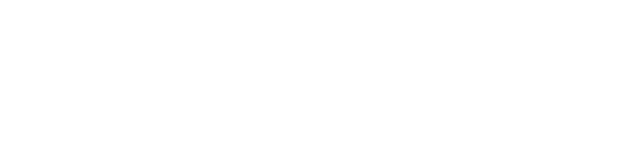
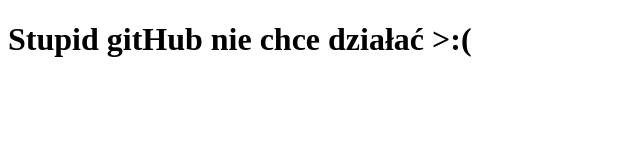
Before and after one commit to Konk99/New-batch, a plain HTML site: page index.html in a window 1280 px wide. Shown: the whole page, without its empty margins (0-640 px from the left). Drawn offline with Linux system fonts and the light colour scheme.

Commit message:
Add HTML header

```diff
--- a/index.html
+++ b/index.html
@@ -7,6 +7,8 @@
     <title>Document</title>
 </head>
 <body>
-
+    <header>
+        <h1>Stupid gitHub nie chce działać >:(</h1>
+    </header>
 </body>
 </html>
```
